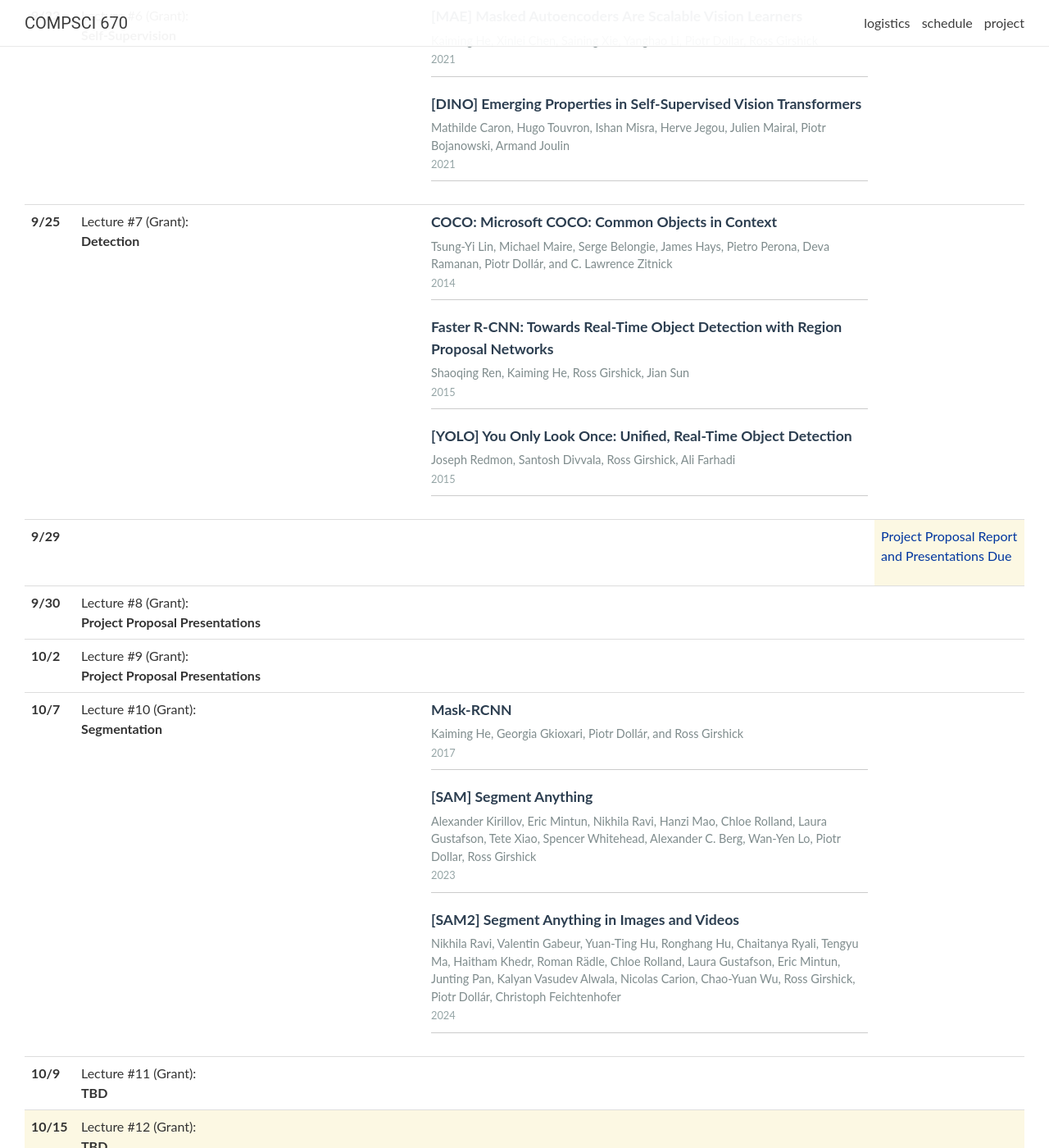
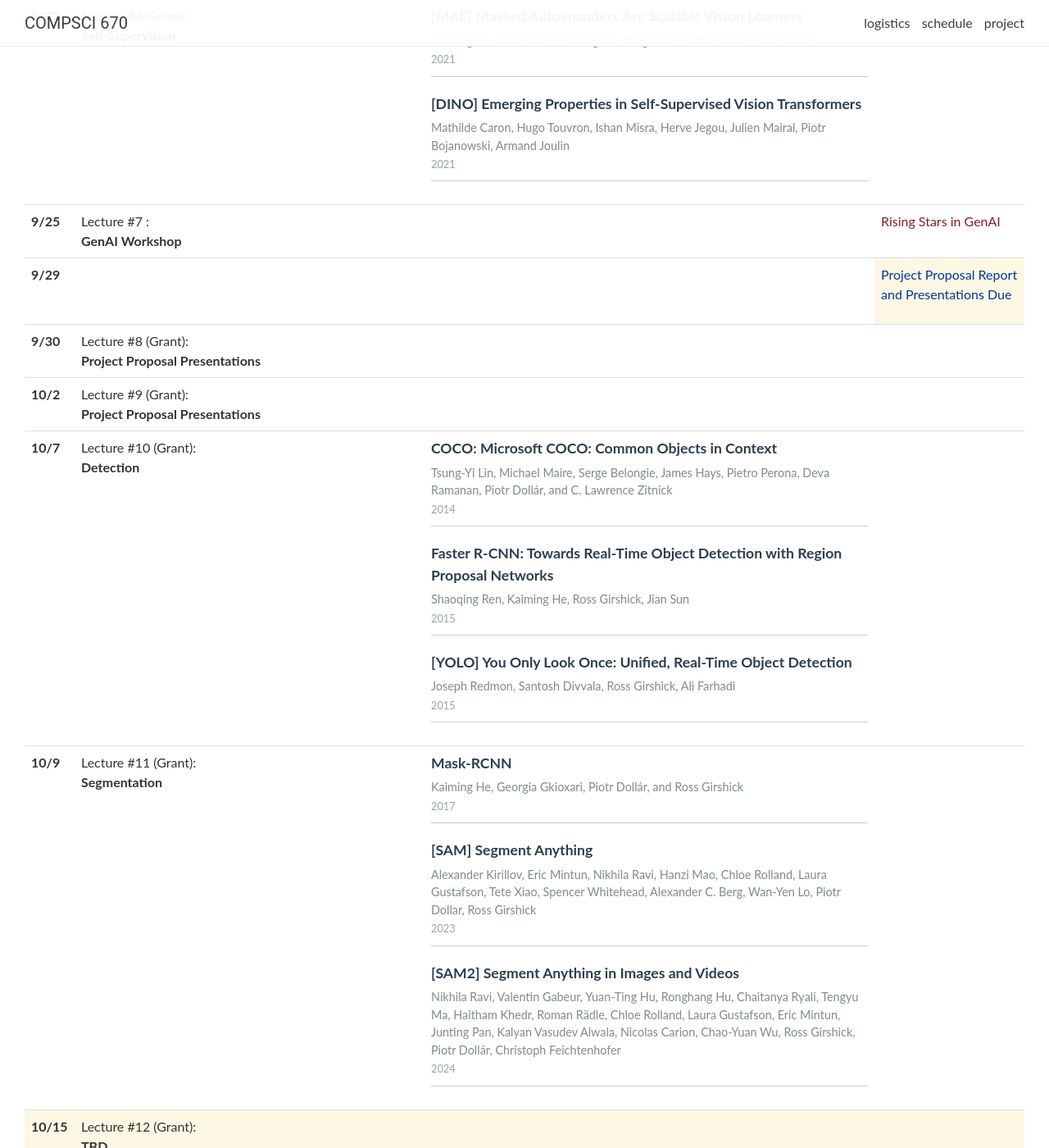
Before and after one commit to cvl-umass/compsci670-fall-2024, a Jekyll site: the page built from _pages/schedule.md, in a window 1280 px wide and 1400 px high, scrolled down 1677 px. Shown: the whole window at 82% size. Built offline with Jekyll 4.4.1, drawn with Linux system fonts in a browser that asks for light colours; nearby versions of some CDN libraries; comment, search, counter and statistics services are not loaded.

Commit message:
schedule update

```diff
--- a/_data/schedule.yml
+++ b/_data/schedule.yml
@@ -78,6 +78,23 @@
       year: 2021
 
 - date: 9/25
+  title: <strong>GenAI Workshop</strong>
+  logistics:
+    <a href="https://genai-workshop.cs.umass.edu/index.html" target="_blank">Rising Stars in GenAI</a>
+
+- date: 9/29
+  logistics:
+    <span class="deadline">Project Proposal Report and Presentations Due</span>
+
+- date: 9/30
+  lecturer: Grant
+  title: <strong>Project Proposal Presentations</strong>
+
+- date: 10/2
+  lecturer: Grant
+  title: <strong>Project Proposal Presentations</strong>
+
+- date: 10/7
   lecturer: Grant
   title: <strong>Detection</strong>
   readings:
@@ -94,19 +111,7 @@
       authors: "Joseph Redmon, Santosh Divvala, Ross Girshick, Ali Farhadi"
       year: 2015
 
-- date: 9/29
-  logistics:
-    <span class="deadline">Project Proposal Report and Presentations Due</span>
-
-- date: 9/30
-  lecturer: Grant
-  title: <strong>Project Proposal Presentations</strong>
-
-- date: 10/2
-  lecturer: Grant
-  title: <strong>Project Proposal Presentations</strong>
-
-- date: 10/7
+- date: 10/9
   lecturer: Grant
   title: <strong>Segmentation</strong>
   readings:
@@ -122,10 +127,6 @@
       url: https://arxiv.org/abs/2408.00714
       authors: "Nikhila Ravi, Valentin Gabeur, Yuan-Ting Hu, Ronghang Hu, Chaitanya Ryali, Tengyu Ma, Haitham Khedr, Roman Rädle, Chloe Rolland, Laura Gustafson, Eric Mintun, Junting Pan, Kalyan Vasudev Alwala, Nicolas Carion, Chao-Yuan Wu, Ross Girshick, Piotr Dollár, Christoph Feichtenhofer"
       year: 2024
-
-- date: 10/9
-  lecturer: Grant
-  title: <strong>TBD</strong>
 
 - date: 10/15
   lecturer: Grant
```
